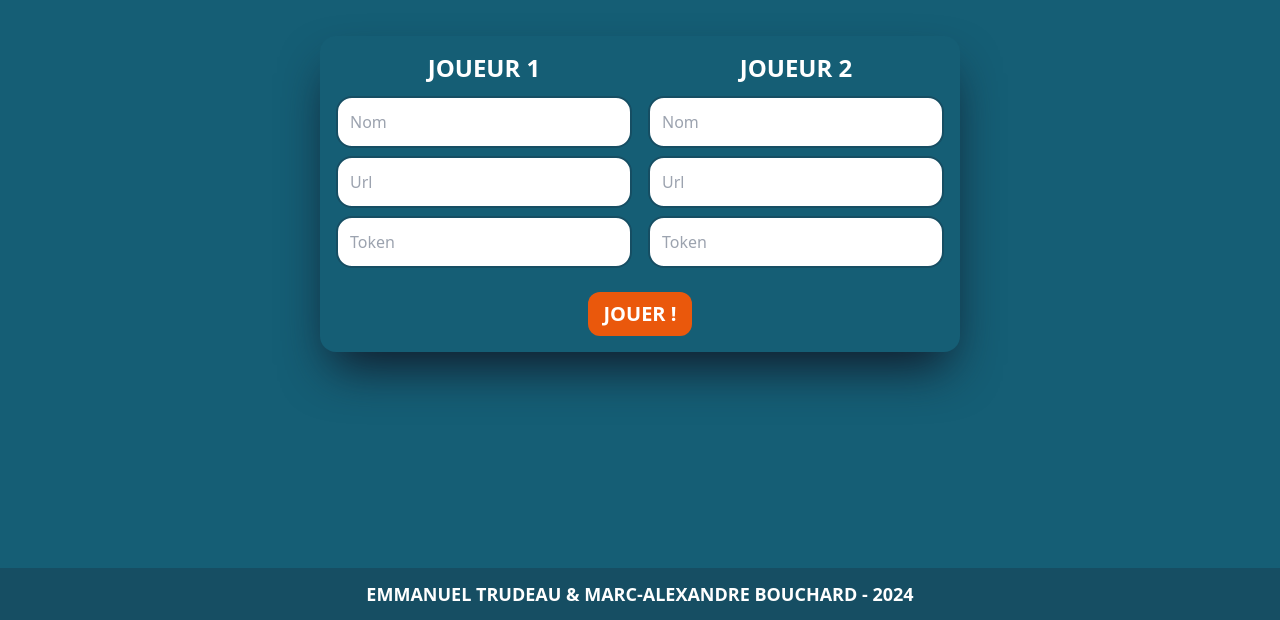
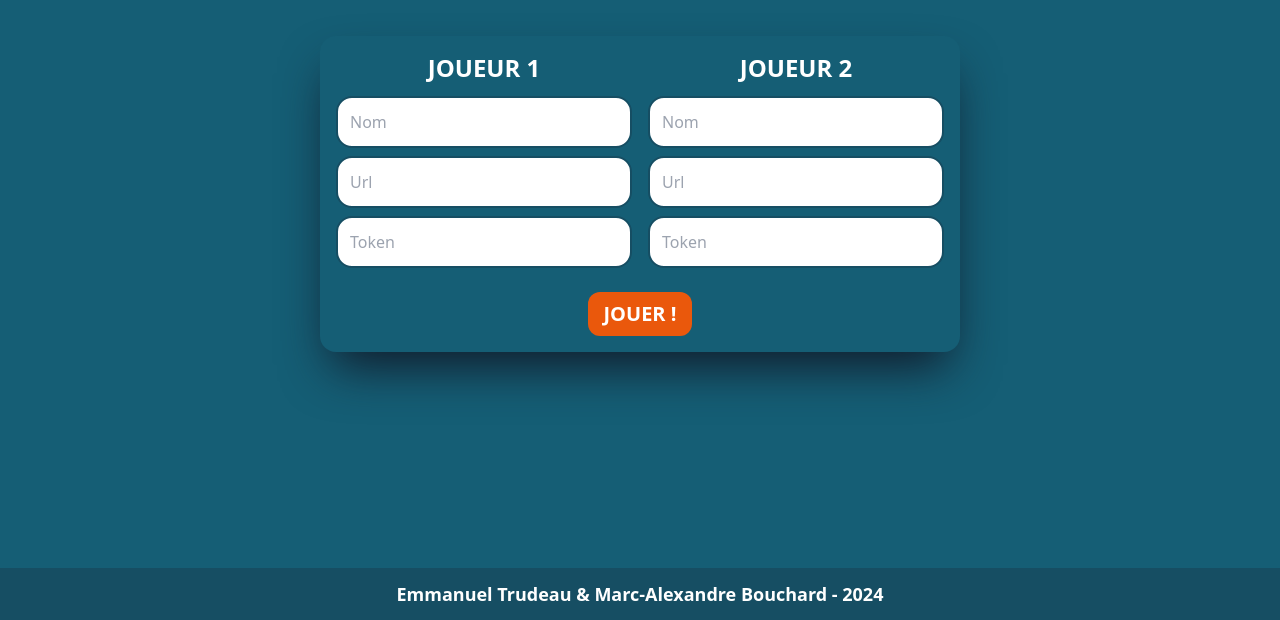
Before and after one commit to TrudeauManu/client_battleship, a website built with Vite: page index.html in a window 1280 px wide. Shown: the part 180-800 px from the top of the page. Built offline with nearby package versions, Linux system fonts and the light colour scheme.

Commit message:
Version Final #1

```diff
--- a/index.html
+++ b/index.html
@@ -48,7 +48,7 @@
                 </form>
             </main>
         </div>
-        <footer class="flex justify-center text-center p-3 text-lg font-bold bg-cyan-900 text-white uppercase">
+        <footer class="flex justify-center text-center p-3 text-lg font-bold bg-cyan-900 text-white">
             Emmanuel Trudeau & Marc-Alexandre Bouchard - 2024
         </footer>
     </div>
```
